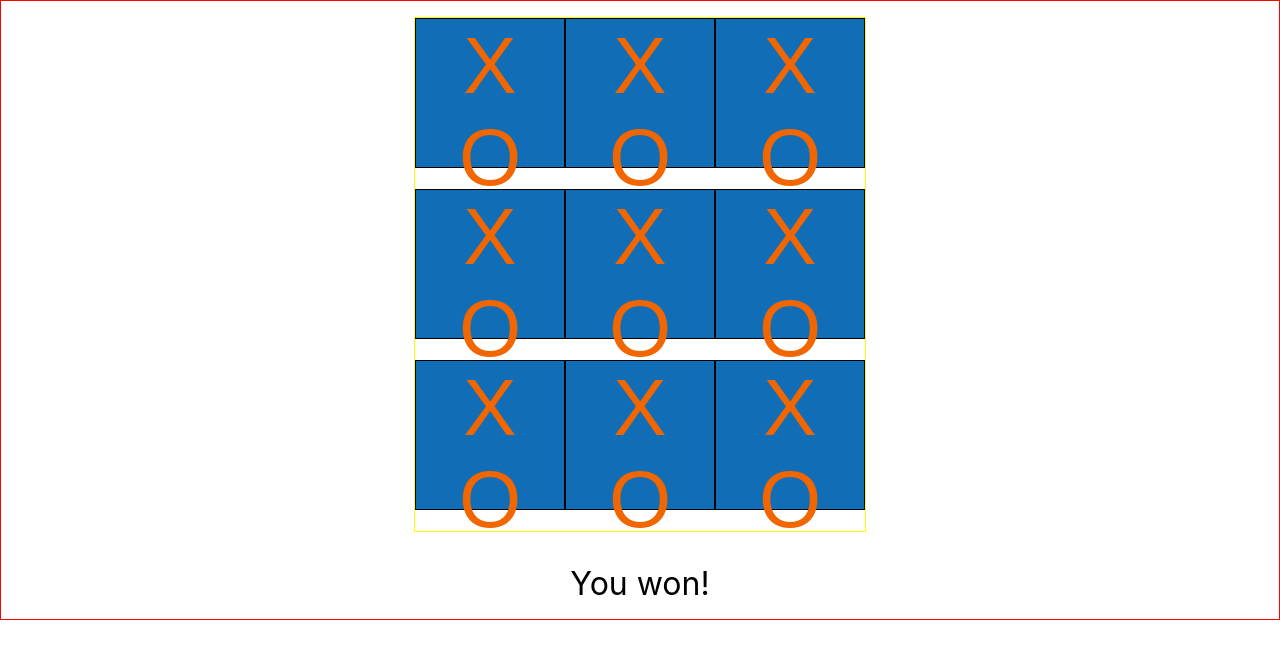
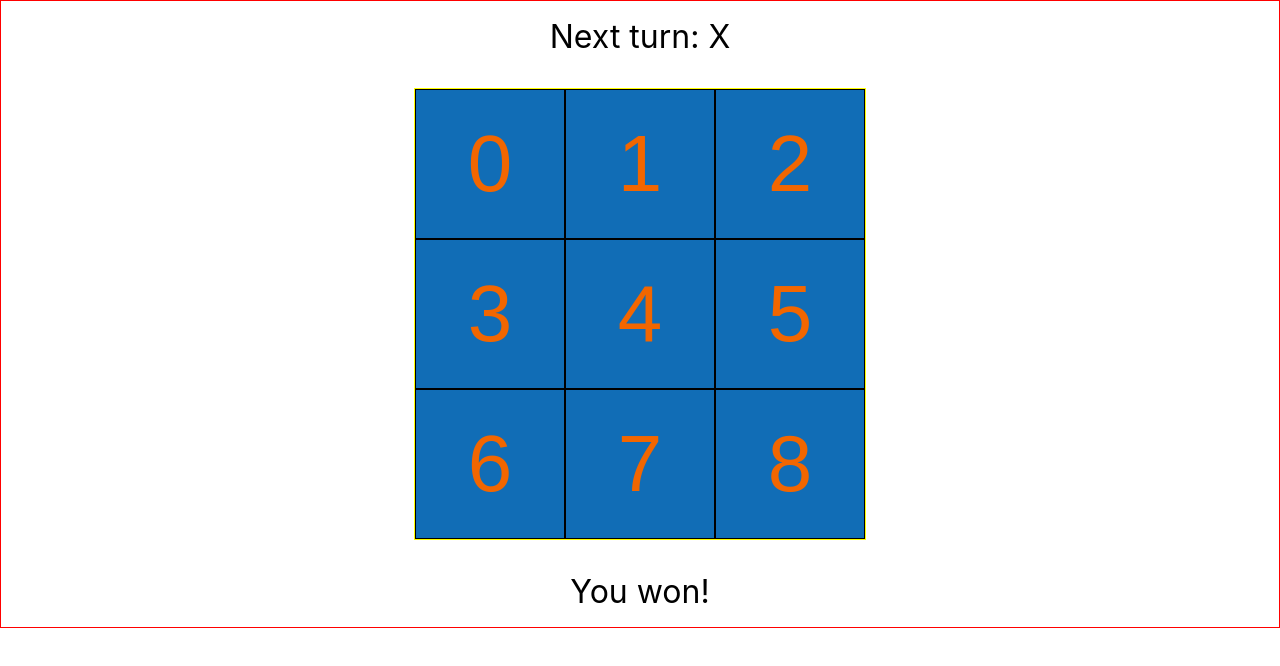
Before and after one commit to Pav0l/tick-tack-toe, a React (Create React App) app in the folder tick-tack-toe/: page / in a window 1280 px wide. Shown: the top 666 px of the page. Built offline with nearby package versions, Linux system fonts and the light colour scheme.

Commit message:
Add squareClick function and state logic

```diff
--- a/tick-tack-toe/src/App.jsx
+++ b/tick-tack-toe/src/App.jsx
@@ -1,14 +1,34 @@
-import React, { Component } from 'react';
+import React, { useState, useEffect } from 'react';
 import Game from './components/Game';
 import styled from 'styled-components';
 
-export default class App extends Component {
+export default function App() {
+  const [squareArr, setSquareArr] = useState([null, null, null, null, null, null, null, null, null]);
+  const [isXnext, setIsXNext] = useState(true);
 
-  render() {
+  useEffect(() => {
+    console.log(squareArr);
+  }, [squareArr]);
+
+  const squareClick = (id) => {
+    const newSquareArr = squareArr.slice();
+    newSquareArr[id] = 'X';
+    setSquareArr(newSquareArr);
+    setIsXNext(false);
+    computerTurn();
+  }
+
+  const computerTurn = () => {
+
+  };
+
   return (
     <AppWrapper>
+      <StatusWrapper>
+        {`Next turn: ${isXnext===true? 'X' : 'O'}`}
+      </StatusWrapper>
       <GameWrapper>
-          <Game />
+        <Game squareClick={squareClick} />
       </GameWrapper>
 
       <StatusWrapper>
@@ -16,13 +36,12 @@ export default class App extends Component {
       </StatusWrapper>
     </AppWrapper>
   );
-  }
+
 }
 
 const AppWrapper = styled.div`
   display: flex;
   flex-direction: column;
-  /* margin: 1rem auto; */
   border: 1px solid red;
 `;
 
--- a/tick-tack-toe/src/components/Game.jsx
+++ b/tick-tack-toe/src/components/Game.jsx
@@ -2,23 +2,23 @@ import React from 'react';
 import styled from 'styled-components';
 import Square from './Square';
 
-export default function Game() {
+export default function Game({ squareClick }) {
   return(
     <div>
       <Row>
-        <Square />
-        <Square />
-        <Square />
+        <Square id={0} squareClick={squareClick} />
+        <Square id={1} squareClick={squareClick} />
+        <Square id={2} squareClick={squareClick} />
       </Row>
       <Row>
-        <Square />
-        <Square />
-        <Square />
+        <Square id={3} squareClick={squareClick} />
+        <Square id={4} squareClick={squareClick} />
+        <Square id={5} squareClick={squareClick} />
       </Row>
       <Row>
-        <Square />
-        <Square />
-        <Square />
+        <Square id={6} squareClick={squareClick} />
+        <Square id={7} squareClick={squareClick} />
+        <Square id={8} squareClick={squareClick} />
       </Row>
     </div>
   );
--- a/tick-tack-toe/src/components/Square.jsx
+++ b/tick-tack-toe/src/components/Square.jsx
@@ -1,9 +1,11 @@
 import React from 'react';
 import styled from 'styled-components';
 
-export default function Square() {
+export default function Square({ squareClick, id}) {
   return (
-    <StyledSquare>X O</StyledSquare>
+    <StyledSquare
+      onClick={() => squareClick(id)}
+    >{id}</StyledSquare>
   );
 }
 
```
Lines whose indentation alone changed are shown as unchanged.
